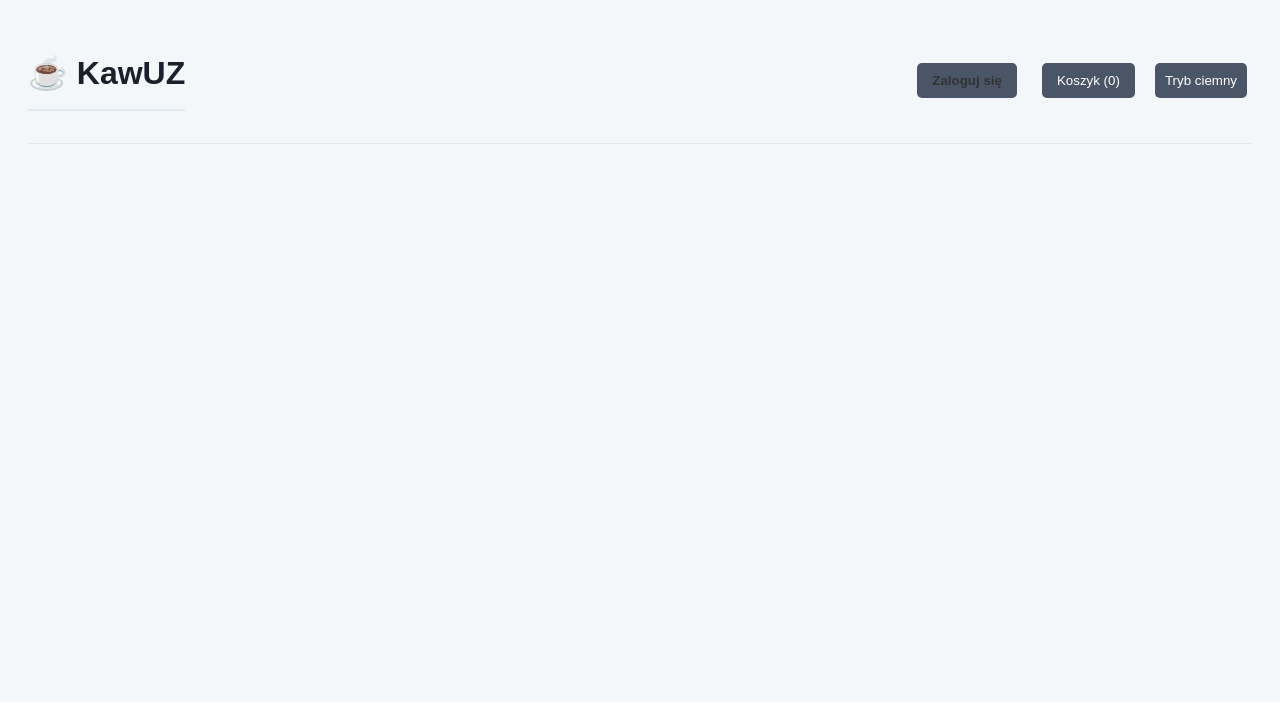
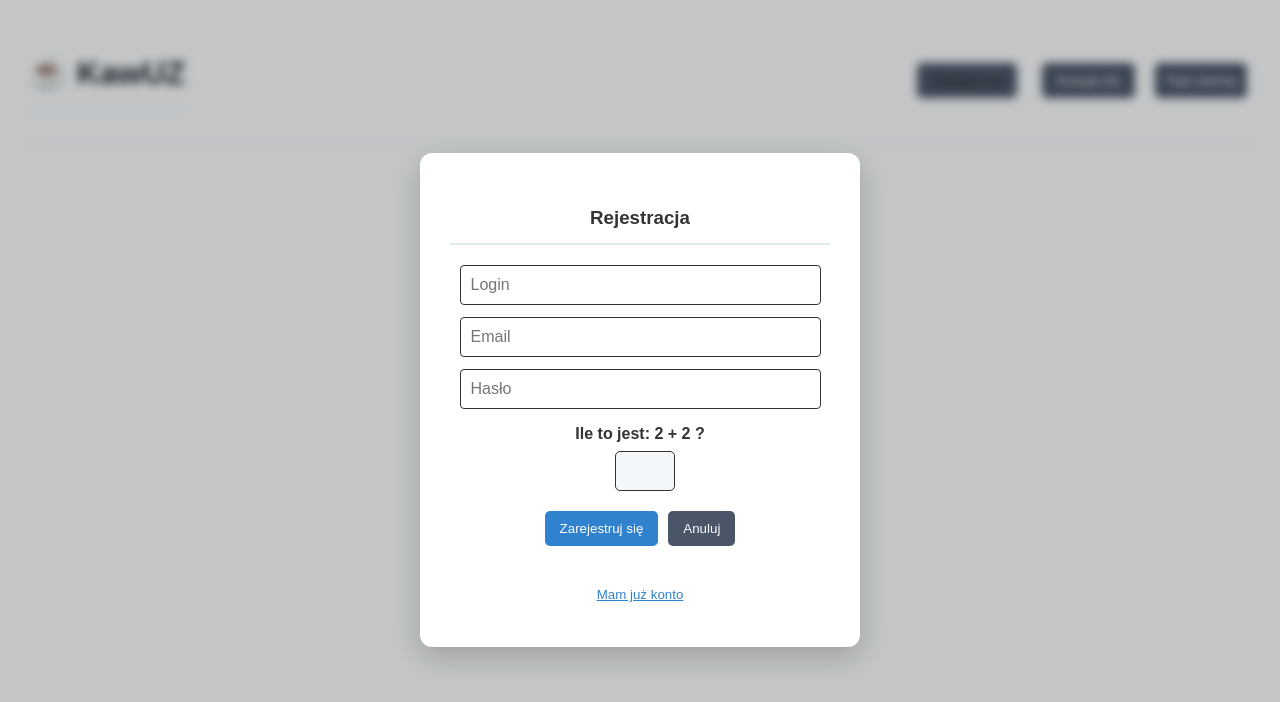
Before and after one commit to SmalecWalec/KawUZ, a React (Vite) app in the folder frontend/kawuz-react/: page /register in a window 1280 px wide. Shown: the top 702 px of the page. Built offline with nearby package versions, Linux system fonts and the light colour scheme; no server answers.

Commit message:
Rejestracja *fix

```diff
--- a/frontend/kawuz-react/src/App.jsx
+++ b/frontend/kawuz-react/src/App.jsx
@@ -6,6 +6,7 @@ import ProductsList from "./ProductsList";
 import AdminPanel from './AdminPanel';
 import Cart from "./Cart";
 import Login from './Login';
+import Register from './Register';
 import "./css/App.css"
 
 const BASE = "http://localhost:8080/api";
@@ -154,6 +155,15 @@ export default function App() {
                                     onCancel={() => navigate('/')}
                                     isModal={true}
                                     onClose={() => navigate('/')}
+                                    onSwitchToRegister={() => navigate('/register')}
+                                />
+                            } />
+                            <Route path="/register" element={
+                                <Register
+                                    onSwitchToLogin={() => navigate('/login')}
+                                    onCancel={() => navigate('/')}
+                                    onClose={() => navigate('/')}
+                                    isModal={true}
                                 />
                             } />
                         </Routes>
--- a/frontend/kawuz-react/src/Login.jsx
+++ b/frontend/kawuz-react/src/Login.jsx
@@ -74,7 +74,7 @@ export default function Login({ onSwitchToRegister, onLoginSuccess, onCancel, is
 // Komponent wewnętrzny dla czystości kodu, zawierający sam formularz (BEZ ZMIAN)
 function LoginFormContent({ handleSubmit, setFormData, formData, onCancel, msg, onSwitchToRegister }) {
     return (
-        <form onSubmit={handleSubmit} className="login">
+        <form onSubmit={handleSubmit} className="auth-card">
             <h3>Logowanie</h3>
             {/* ... (inputy i przyciski bez zmian) ... */}
             <input
--- a/frontend/kawuz-react/src/Register.jsx
+++ b/frontend/kawuz-react/src/Register.jsx
@@ -1,6 +1,9 @@
-import { useState, useEffect } from 'react';
+import React, { useState, useEffect } from "react";
+import "./css/Login.css";
 
-function Register({ onSwitchToLogin }) {
+const BASE = "http://localhost:8080/api";
+
+export default function Register({ onSwitchToLogin, onCancel, isModal = false, onClose }) {
     const [formData, setFormData] = useState({ username: '', password: '', email: '' });
     const [captcha, setCaptcha] = useState({ question: '', answer: 0 });
     const [userCaptcha, setUserCaptcha] = useState('');
@@ -12,14 +15,15 @@ function Register({ onSwitchToLogin }) {
         setCaptcha({ question: `${a} + ${b}`, answer: a + b });
     }, []);
 
-    const handleRegister = async () => {
+    const handleRegister = async (e) => {
+        e.preventDefault();
         if (parseInt(userCaptcha) !== captcha.answer) {
-            setMsg("❌ Błąd: Zły wynik działania!");
+            setMsg("❌ Błąd: Zły wynik!");
             return;
         }
 
         try {
-            const res = await fetch('http://localhost:8080/api/auth/register', {
+            const res = await fetch(`${BASE}/auth/register`, {
                 method: 'POST',
                 headers: { 'Content-Type': 'application/json' },
                 body: JSON.stringify(formData)
@@ -27,35 +31,75 @@ function Register({ onSwitchToLogin }) {
             const data = await res.json();
 
             if (res.ok) {
-                setMsg("✅ " + data.message);
-                setFormData({ username: '', password: '', email: '' });
-                setUserCaptcha('');
+                setMsg("✅ Zarejestrowano!");
+                setTimeout(() => onSwitchToLogin(), 1500);
             } else {
-                setMsg("⚠️ " + data.message);
+                setMsg("⚠️ " + (data.message || "Błąd rejestracji."));
             }
         } catch (err) {
-            setMsg("Błąd połączenia z serwerem.");
+            setMsg("Błąd połączenia.");
         }
     };
 
-    return (
-        <div style={{ padding: 20, border: '1px solid #ccc', margin: '20px auto', maxWidth: 300, background: '#222', color: 'white' }}>
+    const handleOverlayClick = (e) => {
+        if (isModal && e.target.classList.contains('modal-overlay')) {
+            onClose();
+        }
+    };
+
+    const formContent = (
+        <form onSubmit={handleRegister} className="auth-card">
             <h3>Rejestracja</h3>
-            <input placeholder="Login" value={formData.username} onChange={e => setFormData({...formData, username: e.target.value})} style={s.input}/><br/>
-            <input placeholder="Email" value={formData.email} onChange={e => setFormData({...formData, email: e.target.value})} style={s.input}/><br/>
-            <input type="password" placeholder="Hasło" value={formData.password} onChange={e => setFormData({...formData, password: e.target.value})} style={s.input}/><br/>
+            <input
+                placeholder="Login"
+                required
+                onChange={e => setFormData({...formData, username: e.target.value})}
+                value={formData.username}
+            />
+            <input
+                type="email"
+                placeholder="Email"
+                required
+                onChange={e => setFormData({...formData, email: e.target.value})}
+                value={formData.email}
+            />
+            <input
+                type="password"
+                placeholder="Hasło"
+                required
+                onChange={e => setFormData({...formData, password: e.target.value})}
+                value={formData.password}
+            />
 
-            {/* CAPTCHA */}
-            <div style={{ margin: '10px 0', padding: 5, background: '#444' }}>
-                <label>Ile to jest: <b>{captcha.question}</b> ? </label>
-                <input type="number" style={{ width: 50, marginLeft: 10 }} value={userCaptcha} onChange={e => setUserCaptcha(e.target.value)} />
+            <div className="captcha-container">
+                <label>Ile to jest: <b>{captcha.question}</b> ?</label>
+                <input
+                    type="number"
+                    style={{ width: '60px', marginLeft: '10px', marginBottom: 0 }}
+                    value={userCaptcha}
+                    onChange={e => setUserCaptcha(e.target.value)}
+                    required
+                />
             </div>
 
-            <button onClick={handleRegister}>Zarejestruj się</button>
+            <button type="submit">Zarejestruj się</button>
+            <button type="button" onClick={isModal ? onClose : onCancel}>Anuluj</button>
+
             <p>{msg}</p>
-            <button onClick={onSwitchToLogin} style={s.link}>Mam już konto</button>
-        </div>
+
+            <button type="button" onClick={onSwitchToLogin} className="switch-login">
+                Mam już konto
+            </button>
+        </form>
     );
+
+    if (isModal) {
+        return (
+            <div className="modal-overlay" onClick={handleOverlayClick}>
+                {formContent}
+            </div>
+        );
+    }
+
+    return formContent;
 }
-const s = { input: { marginBottom: 10, padding: 5, width: '90%' }, link: { background: 'none', border: 'none', color: '#88f', cursor: 'pointer', marginTop: 10 } };
-export default Register;
--- a/frontend/kawuz-react/src/css/Login.css
+++ b/frontend/kawuz-react/src/css/Login.css
@@ -47,7 +47,7 @@
     z-index: 1000;
 }
 
-.login {
+.auth-card{
     max-width: 380px;
     padding: 30px;
     background-color: var(--card-bg);
@@ -59,12 +59,12 @@
     transition: transform 0.3s ease-out, opacity 0.3s ease-out;
 }
 
-.login h3 {
+.auth-card h3{
     color: var(--text);
     margin-bottom: 20px;
 }
 
-.login input {
+.auth-card input{
     width: 95%;
     padding: 10px;
     margin-bottom: 12px;
@@ -74,30 +74,30 @@
     font-size: 1em;
 }
 
-.login input:focus {
+.auth-card input:focus {
     border-color: var(--primary);
     outline: none;
 }
 
-.login button[type="submit"] {
+.auth-card button[type="submit"] {
     background-color: var(--primary);
     color: white;
 }
 
-.login button[type="submit"]:hover {
+.auth-card button[type="submit"]:hover {
     background-color: var(--primary-hover);
 }
 
-.login button[type="button"]:nth-of-type(1) {
+.auth-card button[type="button"]:nth-of-type(1) {
     background-color: var(--btn-bg);
     color: white;
 }
 
-.login button[type="button"]:nth-of-type(1):hover {
+.auth-card button[type="button"]:nth-of-type(1):hover {
     background-color: var(--btn-hover);
 }
 
-.login button:last-child {
+.auth-card button:last-child {
     background: none;
     border: none;
     color: var(--primary);
@@ -105,7 +105,7 @@
     margin-top: 10px;
 }
 
-.login button:last-child:hover {
+.auth-card button:last-child:hover {
     color: var(--primary-hover);
     text-decoration: none;
 }
```
Also changed, not shown: 1 other file (tests, documents, lock files or other folders).
